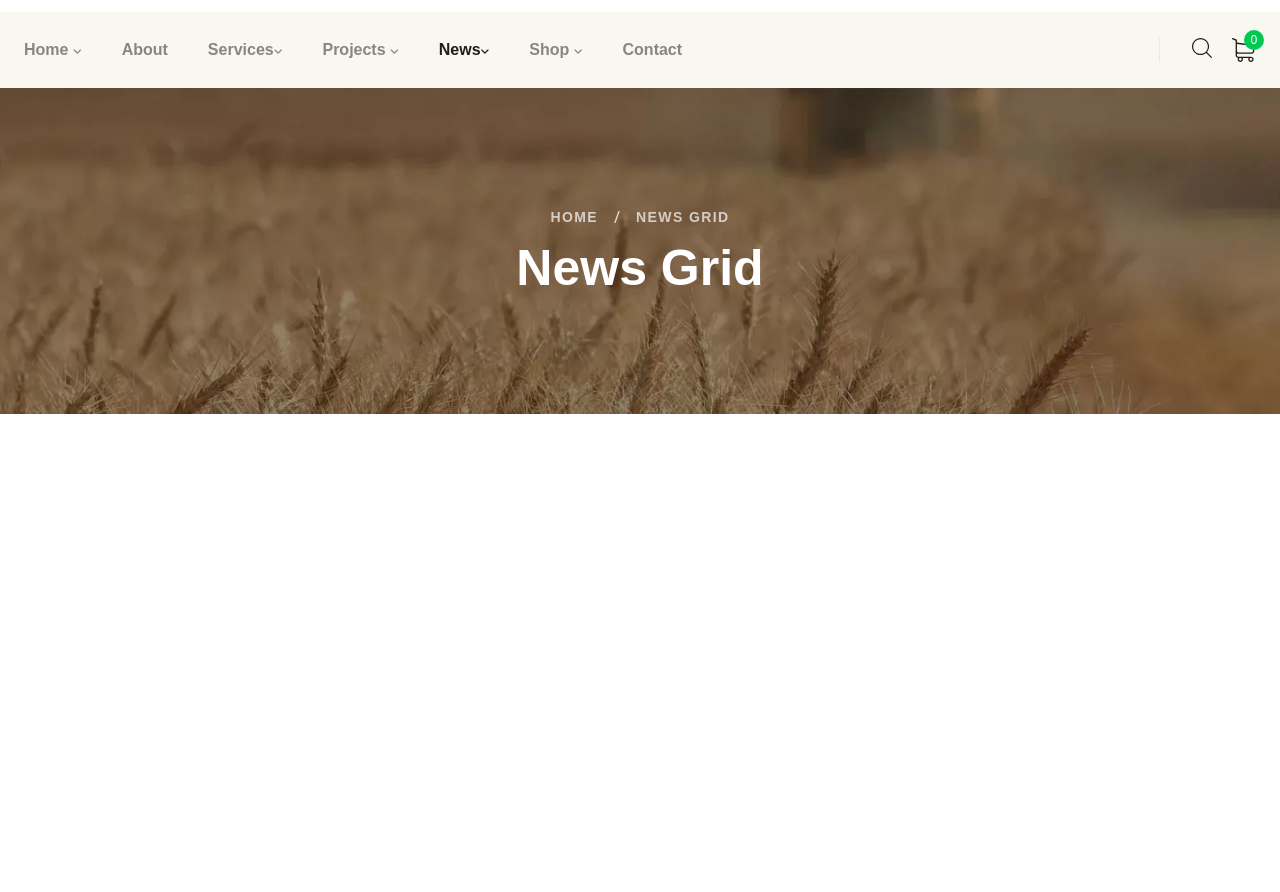
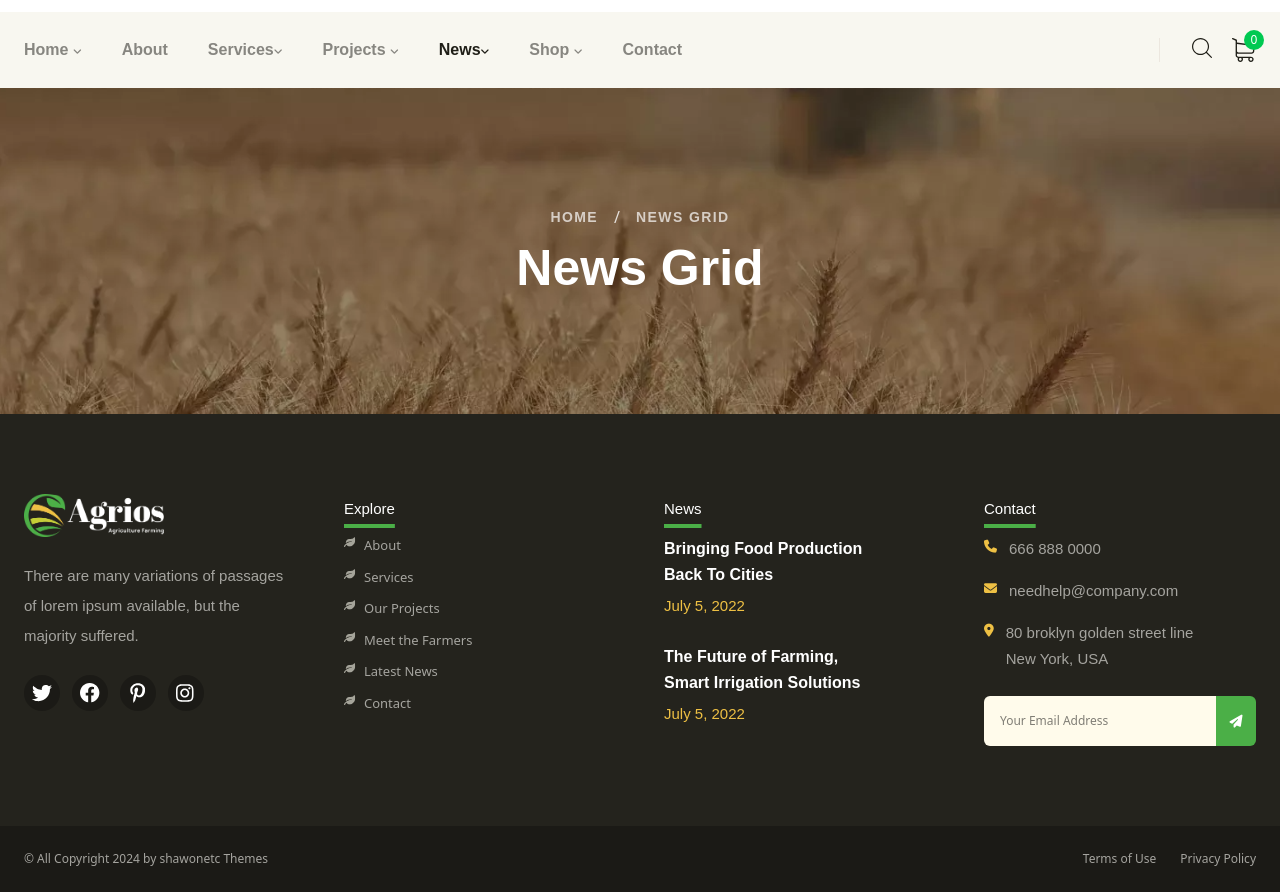
Before and after one commit to wijdanqamhawi/Agrios-project, a website: page newsgrid.html in a window 1280 px wide. Shown: the part 74-966 px from the top of the page. Before the commit the page ends 800 px from the top, so only its background shows below. Drawn offline with Linux system fonts and the light colour scheme.

Commit message:
footer section in page newsgrid

```diff
--- a/newsgrid.html
+++ b/newsgrid.html
@@ -81,6 +81,104 @@
   </div>
 </section>
 </main>
+<footer class="bg-[#24231d]">
+  <div class="container mx-auto px-6 py-20">
+    <div class="grid grid-cols-1 md:grid-cols-2 lg:grid-cols-4 gap-12">
+      <div>
+        <img src="./assets/img/logofooter.png" class="w-35 mb-6">
 
+        <p class="text-[#a5a49f] font-manrope font-medium text-[15px] leading-7.5 tracking-normal mb-6">
+          There are many variations of passages
+          of lorem ipsum available, but the
+          majority suffered.
+        </p>
+
+        <div class="flex gap-3">
+          <a class="w-9 h-9 rounded-full bg-[#1b1a16] flex items-center justify-center text-white text-[12px]">
+            <img src="./assets/img/twitterwhite.svg" class="w-5 h-5 ">
+          </a>
+          <a class="w-9 h-9 rounded-full bg-[#1b1a16] flex items-center justify-center text-white text-[12px]">
+            <img src="./assets/img/facebookwhite.svg" class="w-5 h-5">
+          </a>
+          <a class="w-9 h-9 rounded-full bg-[#1b1a16] flex items-center justify-center text-white text-[12px]">
+            <img src="./assets/img/pantristwhite.svg" class="w-5 h-5">
+          </a>
+          <a class="w-9 h-9 rounded-full bg-[#1b1a16] flex items-center justify-center text-white text-[12px]">
+            <img src="./assets/img/instegramwhite.svg" class="w-5 h-5">
+          </a>
+        </div>
+        </div>
+
+
+      <div>
+        <h3 class="Footer-header">Explore</h3>
+        <ul class="flex flex-col  gap-3 text-[#a5a49f] text-[13px]">
+          <li class="flex flex-row"><img src="./assets/img/paper.svg" class="w-3 h-3 mr-2"></img> About</li>
+          <li class="flex flex-row"><img src="./assets/img/paper.svg" class="w-3 h-3 mr-2"></img> Services</li>
+          <li class="flex flex-row"><img src="./assets/img/paper.svg" class="w-3 h-3 mr-2"></img> Our Projects</li>
+          <li class="flex flex-row"><img src="./assets/img/paper.svg" class="w-3 h-3 mr-2"></img> Meet the Farmers</li>
+          <li class="flex flex-row"><img src="./assets/img/paper.svg" class="w-3 h-3 mr-2"></img> Latest News</li>
+          <li class="flex flex-row"><img src="./assets/img/paper.svg" class="w-3 h-3 mr-2"></img> Contact</li>
+        </ul>
+      </div>
+
+
+      <div>
+        <h3 class="Footer-header">News</h3>
+
+        <div class="mb-6">
+          <h4 class="Footer-news"> Bringing Food Production <br>Back To Cities </h4>
+          <p class="Footer-date">July 5, 2022</p>
+        </div>
+
+        <div>
+          <h4 class="Footer-news"> The Future of Farming, <br>Smart Irrigation Solutions </h4>
+          <p class="Footer-date">July 5, 2022</p>
+        </div>
+      </div>
+
+
+      <div>
+        <h3 class="Footer-header">Contact</h3>
+        <ul class="flex flex-col gap-4 text-[#a5a49f] text-[13px] mb-6">
+          <li class="flex gap-3">
+            <i class="fa-solid fa-phone text-[#eec044] mt-1"></i>
+            <span class="Footer-description">666 888 0000</span>
+          </li>
+
+          <li class="flex gap-3">
+            <i class="fa-solid fa-envelope text-[#eec044] mt-1"></i>
+
+            <span class="Footer-description">needhelp@company.com</span>
+          </li>
+
+          <li class="flex gap-3">
+            <i class="fa-solid fa-location-dot text-[#eec044] mt-1"></i>
+            <span class="Footer-description"> 80 broklyn golden street line <br>New York, USA</span>
+          </li>
+        </ul>
+
+        <form class="flex w-full">
+          <input type="email"placeholder="Your Email Address" class="w-full px-4 py-4 rounded-l-md text-[12px] bg-amber-50 text-white-700 outline-none">
+          <button class="w-12 bg-[#4baf47] rounded-r-md text-white text-[13px]">
+            <i class="fa-solid fa-paper-plane"></i>
+          </button>
+        </form>
+      </div>
+    </div>
+  </div>
+
+
+  <div class="bg-[#1b1a16]">
+    <div class="container mx-auto px-6 py-6 flex flex-col md:flex-row justify-between items-center gap-4 text-[#a5a49f] text-[12px]">
+      <p>© All Copyright 2024 by shawonetc Themes</p>
+
+      <div class="flex gap-6">
+        <a href="#" class="hover:text-white">Terms of Use</a>
+        <a href="#" class="hover:text-white">Privacy Policy</a>
+      </div>
+    </div>
+  </div>
+</footer>
 </body>
 </html>
```
Also changed, not shown: about.html (+1 -0 lines).
